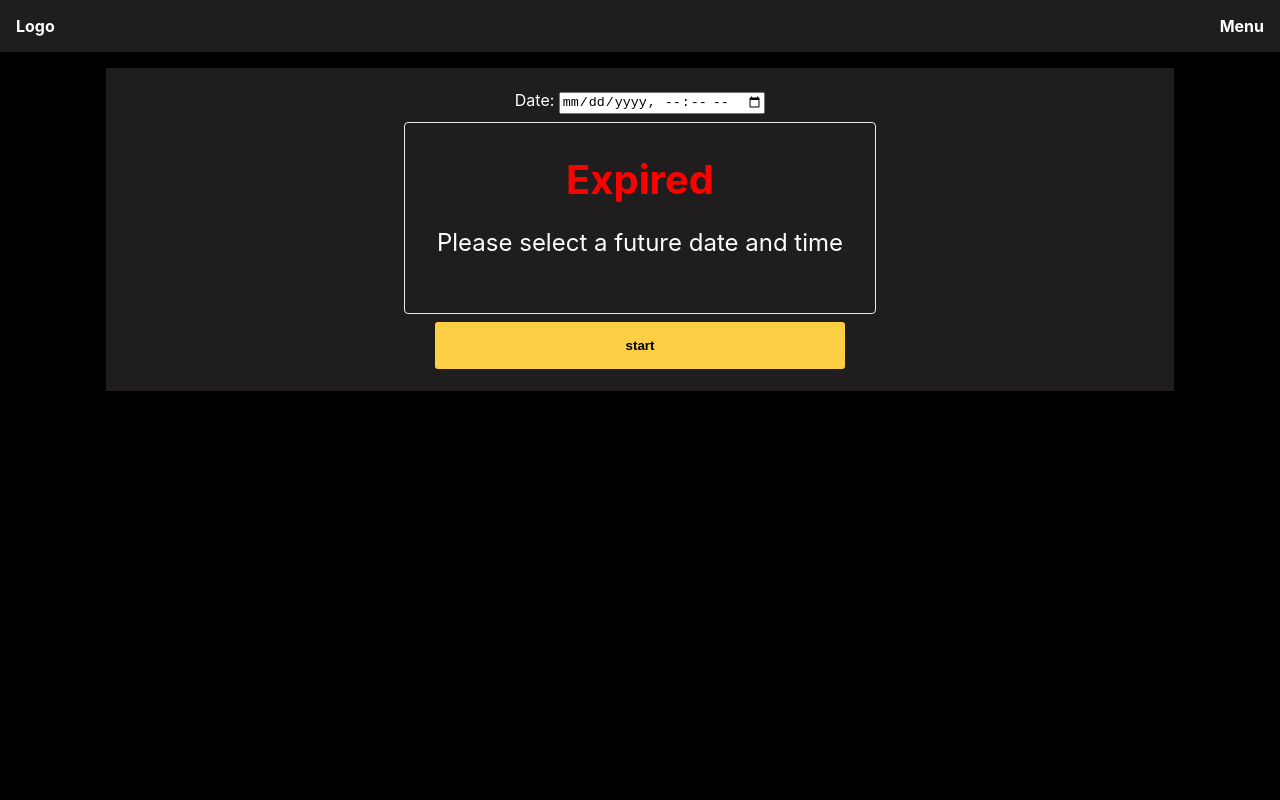
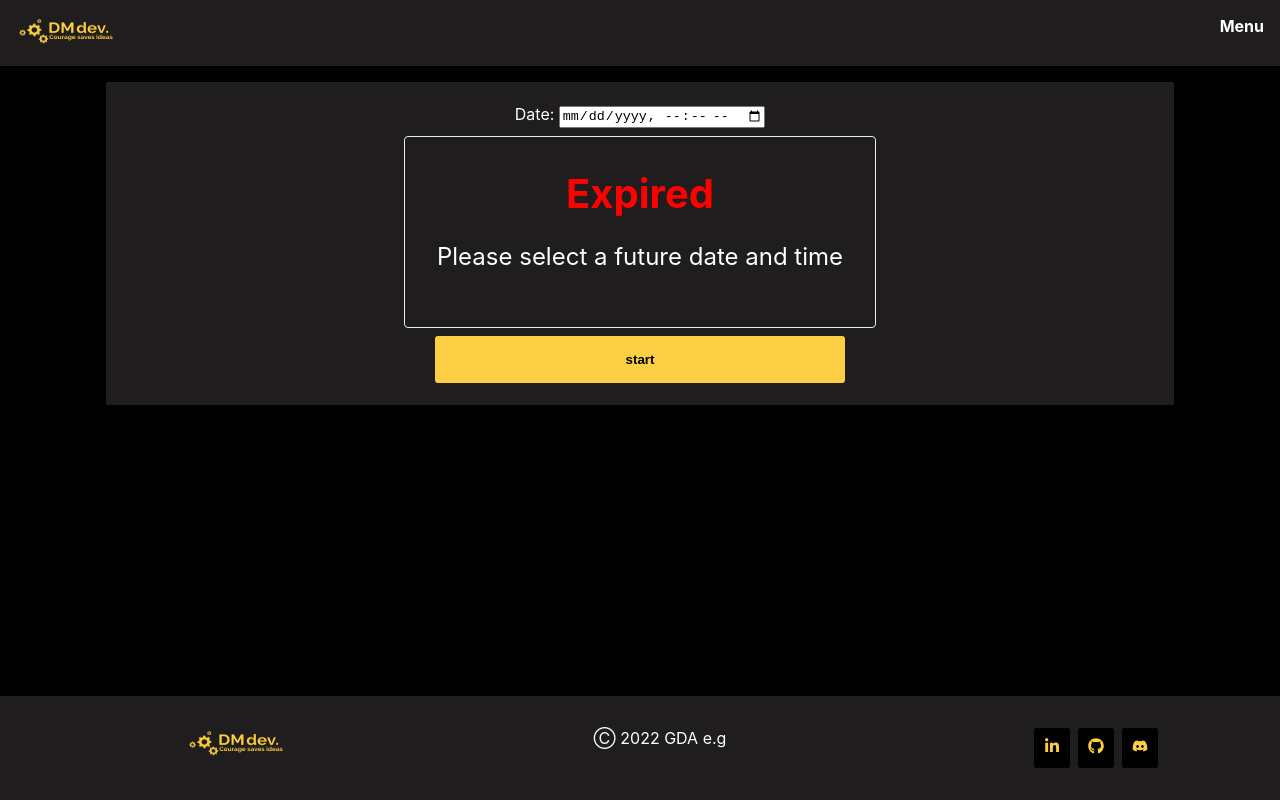
Before and after one commit to DoddyMatabaro/timeChrono22, a React (Create React App) app: page / in a window 1280 px wide. Built offline with nearby package versions, Linux system fonts and the light colour scheme.

Commit message:
Footer component

```diff
--- a/package.json
+++ b/package.json
@@ -3,11 +3,15 @@
   "version": "0.1.0",
   "private": true,
   "dependencies": {
+    "@fortawesome/fontawesome-svg-core": "^6.1.2",
+    "@fortawesome/free-solid-svg-icons": "^6.1.2",
+    "@fortawesome/react-fontawesome": "^0.2.0",
     "@testing-library/jest-dom": "^5.16.5",
     "@testing-library/react": "^13.3.0",
     "@testing-library/user-event": "^13.5.0",
     "react": "^18.2.0",
     "react-dom": "^18.2.0",
+    "react-icons": "^4.4.0",
     "react-scripts": "5.0.1",
     "use-time-react-hook": "0.0.7",
     "web-vitals": "^2.1.4"
--- a/src/App.js
+++ b/src/App.js
@@ -1,5 +1,6 @@
 import './App.css';
 import Clock from './Clock';
+import Footer from './Footer';
 import Header from './Header';
 
 function App() {
@@ -7,6 +8,7 @@ function App() {
     <div className="App">
           <Header />
           <Clock />
+          <Footer />
     </div>
   );
 }
--- a/src/Footer/footer.css
+++ b/src/Footer/footer.css
@@ -0,0 +1,31 @@
+footer{
+    display: flex;
+    flex-direction: row ;
+    justify-content: space-around;
+    background-color: #1F1D1D;
+    color: white;
+    padding: 2rem;
+    position: fixed;
+    bottom: 0;
+    left: 0;
+    width: 100%;
+
+}
+.socials{
+    display: flex;
+    flex-direction: row;
+    justify-content: space-around;
+    gap: 0.5rem;
+}
+.socials a{
+    background-color: #000;
+    padding: 10px;
+    border-radius: 3px;
+    color: #FBCE43;
+    font-weight: bold;
+}
+
+img{
+    width: 100px;
+    height: 30px;
+}
--- a/src/Footer/index.jsx
+++ b/src/Footer/index.jsx
@@ -0,0 +1,25 @@
+import React from 'react';
+import './footer.css';
+import { FaLinkedinIn, FaGithub, FaDiscord } from 'react-icons/fa';
+import  logo  from '../assets/doddy logo.png'
+
+
+function Footer() {
+  return (
+    <footer>
+        <div>
+            <img src={logo} alt="logo" />
+        </div>
+        <div>
+            Ⓒ 2022 GDA e.g
+        </div>
+        <div className="socials">
+                 <a href="https://linkedin.com"><FaLinkedinIn /></a>
+                 <a href="https://github.com"><FaGithub /></a>
+                 <a href="https://discord.com"><FaDiscord /></a>
+        </div>
+    </footer>
+  )
+}
+
+export default Footer
--- a/src/Header/index.jsx
+++ b/src/Header/index.jsx
@@ -1,10 +1,14 @@
 import React from 'react';
 import './header.css';
+import  logo  from '../assets/doddy logo.png'
+
 
 function Header() {
   return (
     <header>
-        <div>Logo</div>
+        <div>
+            <img src={logo} alt="logo" />
+        </div>
         <nav>
             Menu
         </nav>
```
Also changed, not shown: src/assets/doddy logo.png (added), 1 other file (tests, documents, lock files or other folders).
